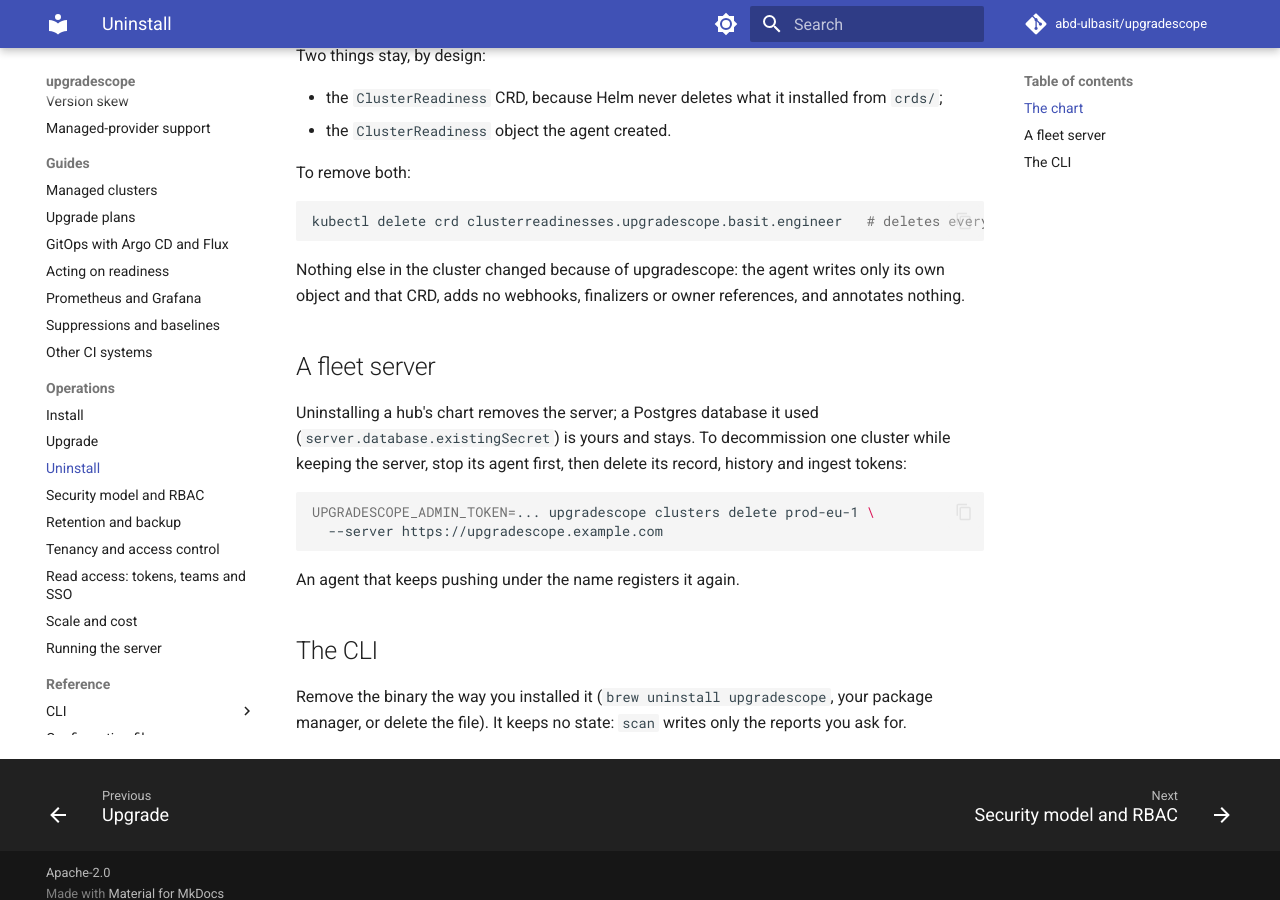
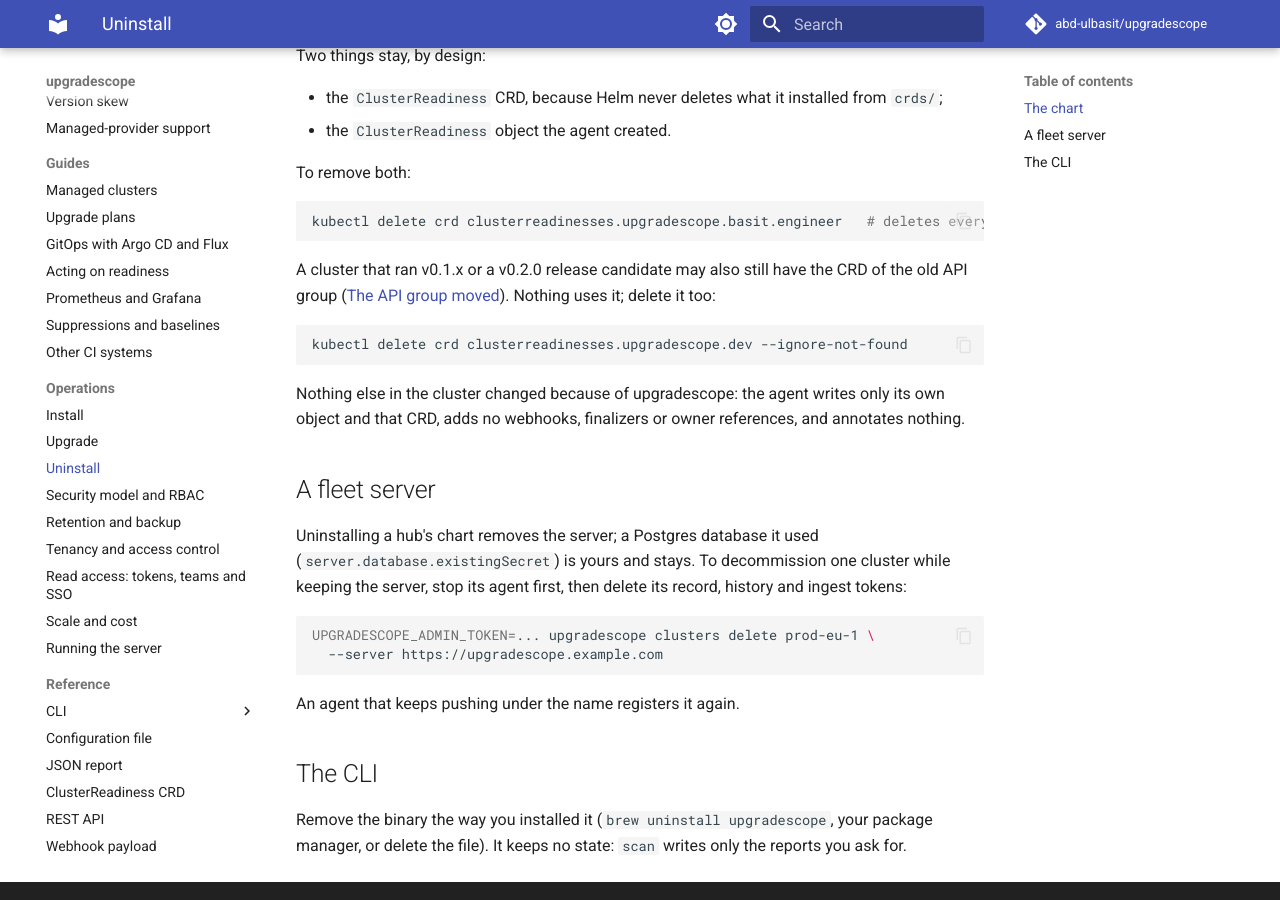
Before and after one commit to abd-ulbasit/upgradescope, an MkDocs documentation site: the page built from docs/operations/uninstall.md, in a window 1280 px wide and 900 px high, scrolled down 362 px. Built offline with MkDocs 1.6.1 and Material for MkDocs 9.7.7, drawn with Linux system fonts in a browser that asks for light colours; comment, search, counter and statistics services are not loaded.

Commit message:
docs: name the new resource in full on upgrade; old CRD on uninstall
NOTES.txt on upgrade uses clusterreadinesses.upgradescope.basit.engineer
in its kubectl commands, since the short names may match the old CRD
and read its frozen status. uninstall.md deletes the old CRD of a
cluster that ran v0.1.x or an rc. The OpenAPI gate warnings say the
deprecation line names posted objects only.

Refs #68

Co-Authored-By: Claude Fable 5 <noreply@anthropic.com>

````diff
--- a/docs/operations/uninstall.md
+++ b/docs/operations/uninstall.md
@@ -25,6 +25,15 @@ To remove both:
 kubectl delete crd clusterreadinesses.upgradescope.basit.engineer   # deletes every ClusterReadiness too
 ```
 
+A cluster that ran v0.1.x or a v0.2.0 release candidate may also still
+have the CRD of the old API group
+([The API group moved](upgrade.md#the-api-group-moved)). Nothing uses
+it; delete it too:
+
+```sh
+kubectl delete crd clusterreadinesses.upgradescope.dev --ignore-not-found
+```
+
 Nothing else in the cluster changed because of upgradescope: the agent
 writes only its own object and that CRD, adds no webhooks, finalizers or
 owner references, and annotates nothing.
````
Also changed, not shown: docs/reference/api.md (+1 -1 lines), 3 other files.
